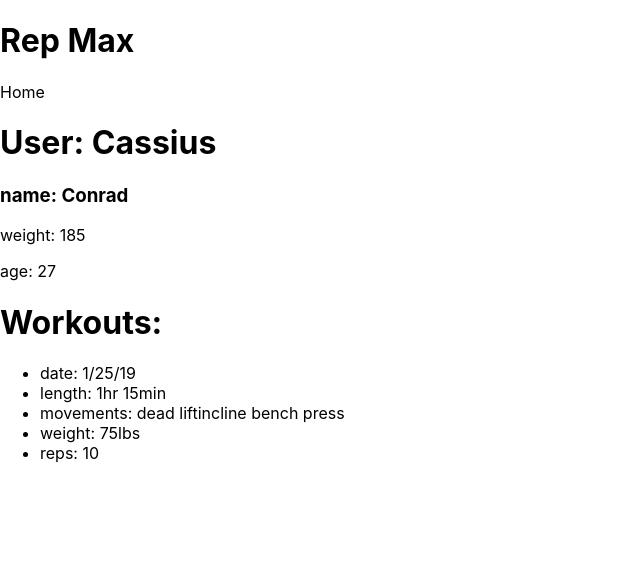
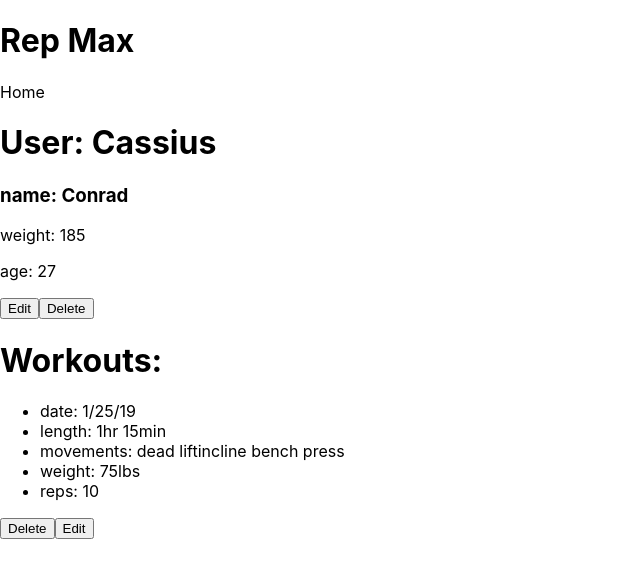
Before and after one commit to ConradCasper/repmax2, a React (Create React App) app in the folder client/: page / in a window 1280 px wide. Shown: the top 578 px of the page, without its empty margins (0-640 px from the left). Built offline with nearby package versions, Linux system fonts and the light colour scheme.

Commit message:
adds buttons to workout component

```diff
--- a/client/src/components/Home.js
+++ b/client/src/components/Home.js
@@ -8,6 +8,9 @@ class Home extends Component {
         user: {name: 'Conrad', weight: 185, age: 27},
         workout: {reps: 10, length: "1hr 15min", movements:['dead lift', 'incline bench press'], date: '1/25/19', weight: "75lbs" }
     }
+
+
+
     render() {
         return (
             <div>
--- a/client/src/components/User.js
+++ b/client/src/components/User.js
@@ -13,6 +13,8 @@ class User extends Component {
                 <p>
                     age: {this.props.user.age}
                 </p>
+                <button>Edit</button>
+                <button>Delete</button>
             </div>
         );
     }
--- a/client/src/components/Workout.js
+++ b/client/src/components/Workout.js
@@ -1,6 +1,15 @@
 import React, { Component } from 'react';
 
 class Workout extends Component {
+
+    editWorkout = () => {
+        console.log("editWorkout")
+    }
+
+    deleteWorkout = () => {
+        console.log("deleteWorkout")
+    }
+
     render() {
         return (
             <div>
@@ -21,6 +30,8 @@ class Workout extends Component {
                         reps: {this.props.workout.reps}
                     </li>
                 </ul>
+                <button onClick={this.deleteWorkout}>Delete</button>
+                <button onClick={this.editWorkout}>Edit</button>
 
 
             </div>
--- a/package.json
+++ b/package.json
@@ -21,6 +21,7 @@
   "homepage": "https://github.com/conradcasper22/repmax2#readme",
   "dependencies": {
     "body-parser": "^1.18.3",
+    "concurrently": "^4.1.0",
     "dotenv": "^6.2.0",
     "express": "^4.16.4",
     "mongoose": "^5.4.6"
```
Also changed, not shown: 2 other files (tests, documents, lock files or other folders).
